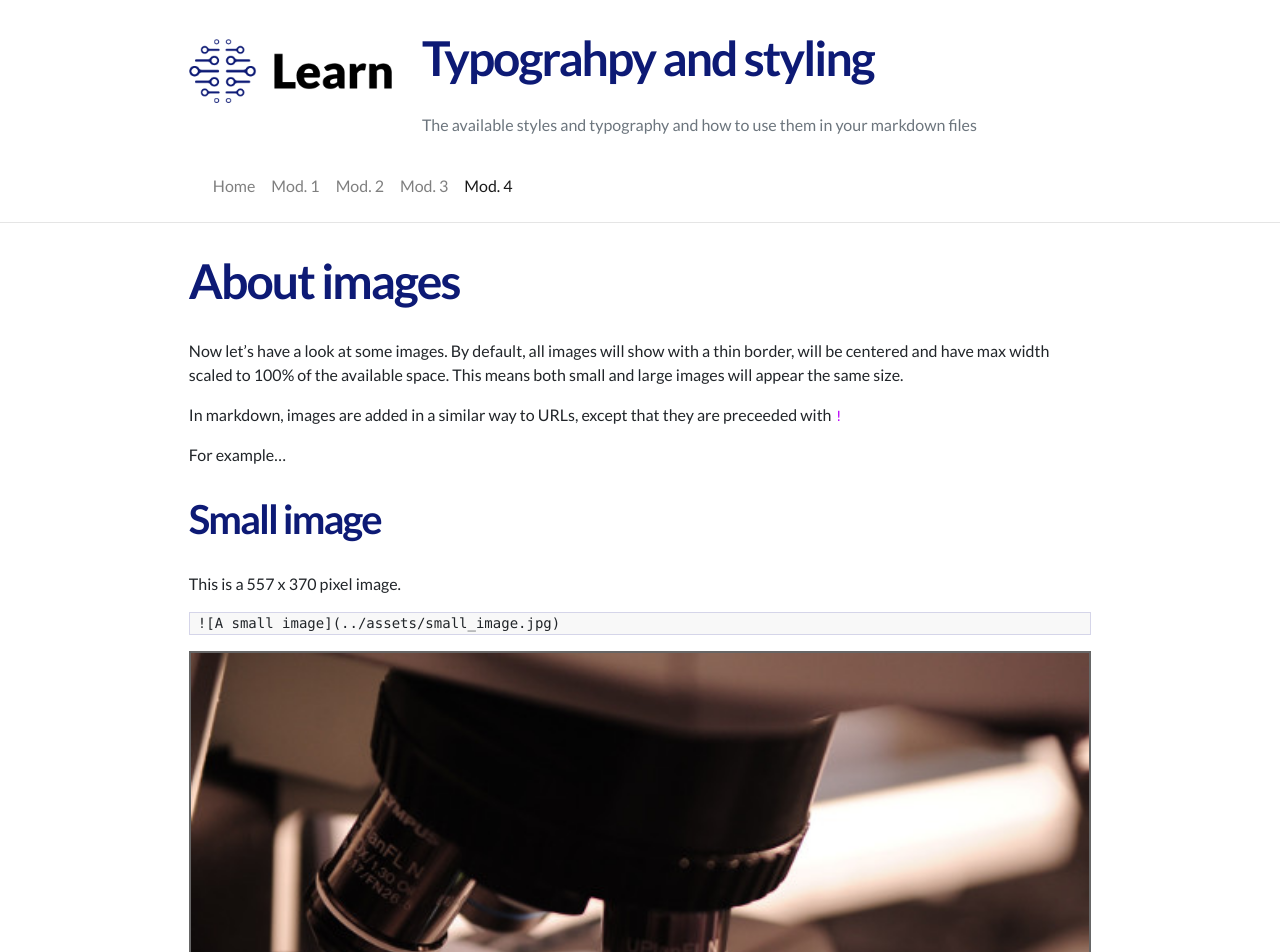
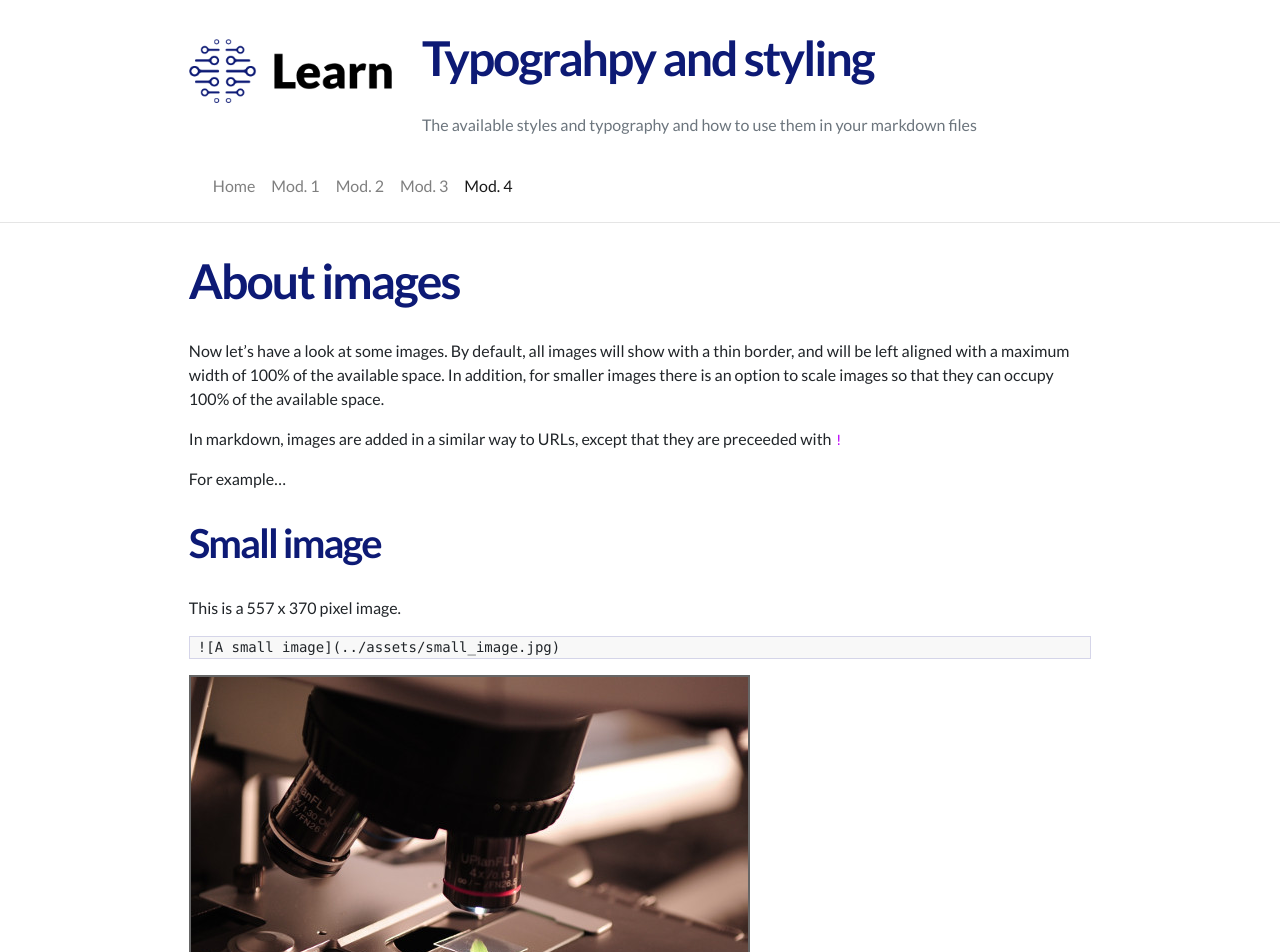
Before and after one commit to IntersectAustralia/intersect-training-theme, a Jekyll site: the page built from courses/_course002/modules/04-about-images.md, in a window 1280 px wide. Shown: the top 952 px of the page. Built offline with Jekyll 4.4.1, drawn with Linux system fonts in a browser that asks for light colours; some of the changed text lies outside the part shown.

Commit message:
Images no longer appear full width. Added full width functionality as optional

````diff
--- a/assets/css/site.scss
+++ b/assets/css/site.scss
@@ -83,6 +83,10 @@ code {
 .module-content img {
   @include img-fluid;
   border: solid 0.15rem $color-img-border;
+  max-width: 100%;
+}
+
+.module-content .img-full-width img {
   width: 100%;
 }
 
--- a/courses/_course002/modules/04-about-images.md
+++ b/courses/_course002/modules/04-about-images.md
@@ -10,7 +10,7 @@ show-in-outline: true
 outline-number: 4
 ---
 
-Now let's have a look at some images. By default, all images will show with a thin border, will be centered and have max width scaled to 100% of the available space. This means both small and large images will appear the same size.
+Now let's have a look at some images. By default, all images will show with a thin border, and will be left aligned with a maximum width of 100% of the available space. In addition, for smaller images there is an option to scale images so that they can occupy 100% of the available space.
 
 In markdown, images are added in a similar way to URLs, except that they are preceeded with `!`
 
@@ -26,6 +26,18 @@ This is a 557 x 370 pixel image.
 ![A small image](../assets/small_image.jpg)
 
 
+
+## Small image with full width option
+This is the same image as above, but with the `img-full-width` class appended.
+
+```
+![A small image](../assets/small_image.jpg)
+{: .img-full-width}
+```
+
+![A small image](../assets/small_image.jpg)
+{: .img-full-width}
+
 ## Big image
 This is a 6000 x 4000 pixel image.
 
````
